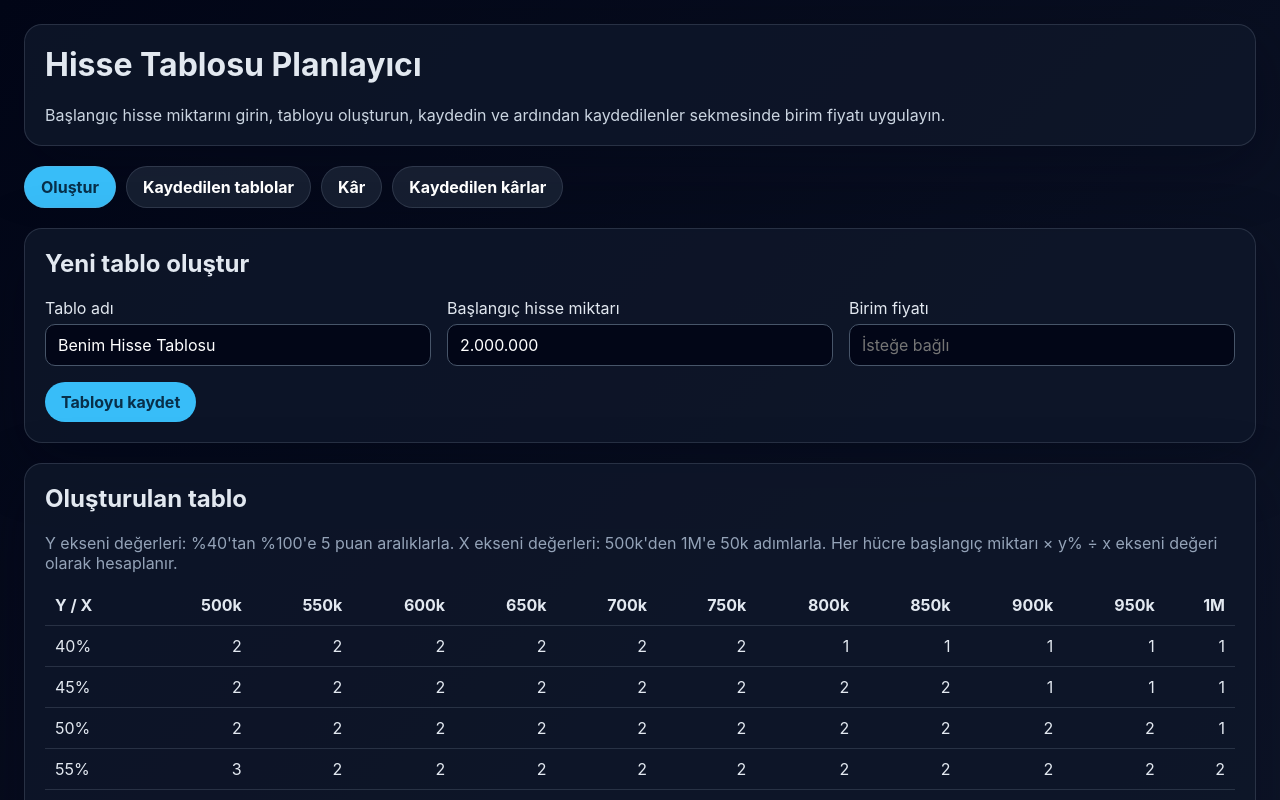
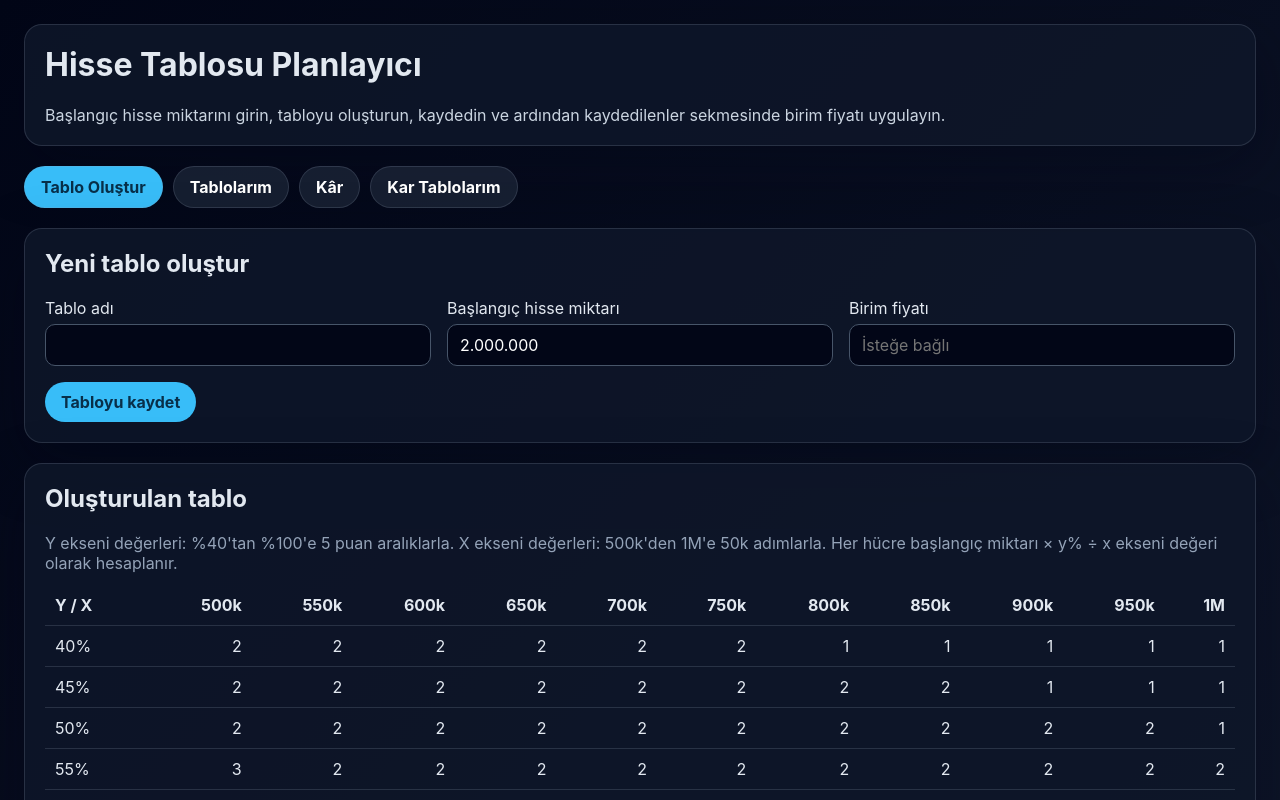
Before and after one commit to ahmetkoc35/halka-arz-lot-kar, a React (Vite) app: page / in a window 1280 px wide. Shown: the top 800 px of the page. Built offline with nearby package versions, Linux system fonts and the light colour scheme.

Commit message:
Release APK v1.5 with label updates

```diff
--- a/src/App.tsx
+++ b/src/App.tsx
@@ -88,7 +88,7 @@ const formatNumber = (value: number) => {
 const App = () => {
   const [activeTab, setActiveTab] = useState<TabName>('builder');
   const [initialAmount, setInitialAmount] = useState('2000000');
-  const [tableName, setTableName] = useState('Benim Hisse Tablosu');
+  const [tableName, setTableName] = useState('');
   const [price, setPrice] = useState('');
   const [deferredPrompt, setDeferredPrompt] = useState<BeforeInstallPromptEvent | null>(null);
   const [canInstall, setCanInstall] = useState(false);
@@ -102,7 +102,7 @@ const App = () => {
   });
   const [selectedTableId, setSelectedTableId] = useState<number | null>(null);
 
-  const [profitName, setProfitName] = useState('Benim Kâr Tablosu');
+  const [profitName, setProfitName] = useState('');
   const [profitPrice, setProfitPrice] = useState('');
   const [profitLots, setProfitLots] = useState('');
   const [editingProfitId, setEditingProfitId] = useState<number | null>(null);
@@ -296,16 +296,16 @@ const App = () => {
 
       <nav className="tabs" aria-label="Uygulama bölümleri">
         <button className={activeTab === 'builder' ? 'tab active' : 'tab'} onClick={() => setActiveTab('builder')}>
-          Oluştur
+          Tablo Oluştur
         </button>
         <button className={activeTab === 'saved' ? 'tab active' : 'tab'} onClick={() => setActiveTab('saved')}>
-          Kaydedilen tablolar
+          Tablolarım
         </button>
         <button className={activeTab === 'profit' ? 'tab active' : 'tab'} onClick={() => setActiveTab('profit')}>
           Kâr
         </button>
         <button className={activeTab === 'savedProfit' ? 'tab active' : 'tab'} onClick={() => setActiveTab('savedProfit')}>
-          Kaydedilen kârlar
+          Kar Tablolarım
         </button>
       </nav>
 
@@ -362,9 +362,9 @@ const App = () => {
       {activeTab === 'saved' && (
         <>
           <section className="card">
-            <h2>Kaydedilen tablolar</h2>
+            <h2>Tablolarım</h2>
             {savedTables.length === 0 ? (
-              <p>Henüz kaydedilmiş tablo yok. Önce Oluştur sekmesinden bir tane kaydedin.</p>
+              <p>Henüz kaydedilmiş tablo yok. Önce Tablo Oluştur sekmesinden bir tane kaydedin.</p>
             ) : (
               <div className="saved-list">
                 {savedTables.map((table) => (
@@ -497,7 +497,7 @@ const App = () => {
       {activeTab === 'savedProfit' && (
         <>
           <section className="card">
-            <h2>Kaydedilen kâr tabloları</h2>
+            <h2>Kar Tablolarım</h2>
             {savedProfitTables.length === 0 ? (
               <p>Henüz kaydedilmiş kâr tablosu yok. Önce Kâr sekmesinden bir tane oluşturun.</p>
             ) : (
```
Also changed, not shown: 2 other files (tests, documents, lock files or other folders).
